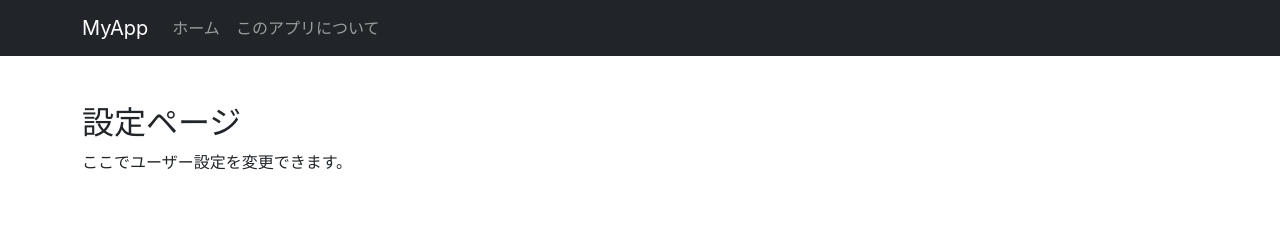
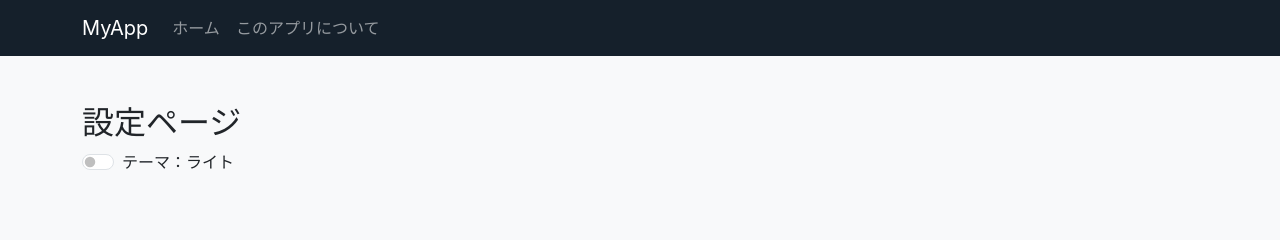
Before and after one commit to O-taxi/web_app_sample, a React (Create React App) app in the folder frontend/: page /settings in a window 1280 px wide. Shown: the top 240 px of the page. Built offline with nearby package versions, Linux system fonts and the light colour scheme.

Commit message:
テーマ変更ができるように

```diff
--- a/frontend/src/App.tsx
+++ b/frontend/src/App.tsx
@@ -3,17 +3,28 @@ import { BrowserRouter as Router } from 'react-router-dom';
 import Header from './components/Header';
 import Footer from './components/Footer';
 import AppRoutes from './routes/AppRoutes';
+import { ThemeProvider, useTheme } from './contexts/ThemeContext';
+
+const ThemedLayout: React.FC = () => {
+  const { theme } = useTheme();
+
+  return (
+    <div className={`d-flex flex-column min-vh-100 bg-${theme} text-${theme === 'dark' ? 'light' : 'dark'}`}>
+      <Header />
+      <main className="flex-grow-1">
+        <AppRoutes />
+      </main>
+      <Footer />
+    </div>
+  );
+};
 
 const App: React.FC = () => {
   return (
     <Router>
-      <div className="d-flex flex-column min-vh-100">
-        <Header />
-        <main className="flex-grow-1">
-          <AppRoutes />
-        </main>
-        <Footer />
-      </div>
+      <ThemeProvider>
+        <ThemedLayout />
+      </ThemeProvider>
     </Router>
   );
 };
--- a/frontend/src/components/Footer.tsx
+++ b/frontend/src/components/Footer.tsx
@@ -4,7 +4,7 @@ import { NavLink } from 'react-router-dom';
 
 const Footer: React.FC = () => {
   return (
-    <footer className="bg-dark text-white mt-auto py-3">
+    <footer className="text-white mt-auto py-3" style={{ backgroundColor: '#15202b' }}>
       <Container className="d-flex justify-content-between">
         <div>© 2025 MyApp</div>
         <Nav>
--- a/frontend/src/components/Header.tsx
+++ b/frontend/src/components/Header.tsx
@@ -5,7 +5,7 @@ import { NavLink } from 'react-router-dom';
 const Header: React.FC = () => {
   return (
     <header>
-      <Navbar bg="dark" variant="dark" expand="lg">
+      <Navbar variant="dark" expand="lg" style={{ backgroundColor: '#15202b' }}>
         <Container>
           <Navbar.Brand as={NavLink} to="/">MyApp</Navbar.Brand>
           <Navbar.Toggle aria-controls="basic-navbar-nav" />
--- /dev/null
+++ b/frontend/src/contexts/ThemeContext.tsx
@@ -0,0 +1,42 @@
+import React, { createContext, useContext, useState, useEffect } from 'react';
+
+type Theme = 'light' | 'dark';
+
+interface ThemeContextProps {
+  theme: Theme;
+  toggleTheme: () => void;
+}
+
+const ThemeContext = createContext<ThemeContextProps | undefined>(undefined);
+
+export const ThemeProvider: React.FC<{ children: React.ReactNode }> = ({ children }) => {
+  const [theme, setTheme] = useState<Theme>('light');
+
+  // ✅ 初期化時にlocalStorageから読み込む
+  useEffect(() => {
+    const saved = localStorage.getItem('theme');
+    if (saved === 'light' || saved === 'dark') {
+      setTheme(saved);
+    }
+  }, []);
+
+  const toggleTheme = () => {
+    setTheme((prev) => {
+      const newTheme = prev === 'light' ? 'dark' : 'light';
+      localStorage.setItem('theme', newTheme); // ✅ 保存
+      return newTheme;
+    });
+  };
+
+  return (
+    <ThemeContext.Provider value={{ theme, toggleTheme }}>
+      {children}
+    </ThemeContext.Provider>
+  );
+};
+
+export const useTheme = (): ThemeContextProps => {
+  const context = useContext(ThemeContext);
+  if (!context) throw new Error('useTheme must be used within a ThemeProvider');
+  return context;
+};
--- a/frontend/src/pages/Settings.tsx
+++ b/frontend/src/pages/Settings.tsx
@@ -1,11 +1,22 @@
 import React from 'react';
-import { Container } from 'react-bootstrap';
+import { Container, Form } from 'react-bootstrap';
+import { useTheme } from '../contexts/ThemeContext';
 
 const Settings: React.FC = () => {
+  const { theme, toggleTheme } = useTheme();
+
   return (
     <Container className="py-5">
       <h2>設定ページ</h2>
-      <p>ここでユーザー設定を変更できます。</p>
+      <Form>
+        <Form.Check
+          type="switch"
+          id="theme-switch"
+          label={`テーマ：${theme === 'dark' ? 'ダーク' : 'ライト'}`}
+          checked={theme === 'dark'}
+          onChange={toggleTheme}
+        />
+      </Form>
     </Container>
   );
 };
```
